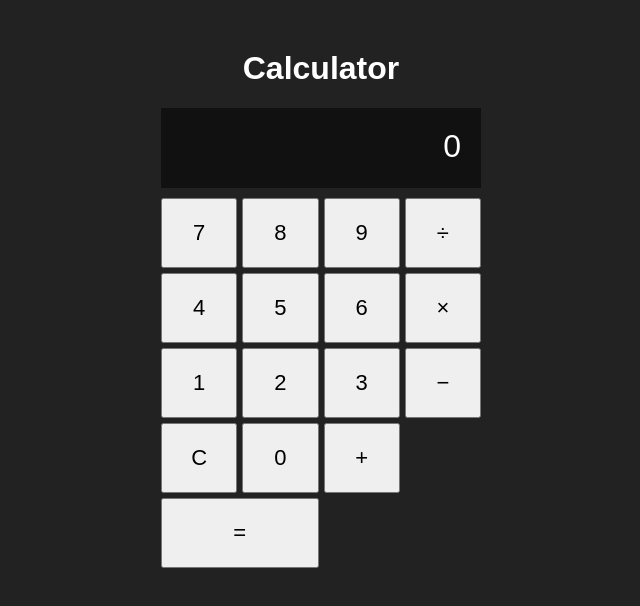
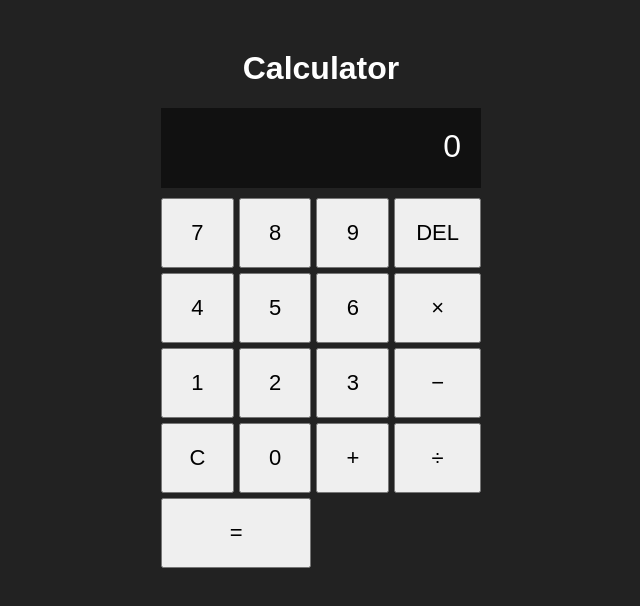
Before and after one commit to czcarrizales/cmps3350-mini-project, a React (Vite) app in the folder frontend/: page / in a window 1280 px wide. Shown: the top 606 px of the page, without its empty margins (319-959 px from the left). Built offline with nearby package versions, Linux system fonts and the light colour scheme.

Commit message:
add delete function and future equal function

```diff
--- a/frontend/src/App.tsx
+++ b/frontend/src/App.tsx
@@ -75,6 +75,14 @@ function App() {
 
   };
 
+  const handleDeleteKey= () => {
+    setDisplay(display.slice(0, -1));
+  }
+
+  const handleEqualKey = () => {
+
+  }
+
   return (
     <div className="calculator">
       <h1>Calculator</h1>
@@ -85,7 +93,8 @@ function App() {
         <button onClick={() => handleButtonClick("7")}>7</button>
         <button onClick={() => handleButtonClick("8")}>8</button>
         <button onClick={() => handleButtonClick("9")}>9</button>
-        <button onClick={() => handleButtonClick("÷")}>÷</button>
+        <button onClick={() => handleDeleteKey()}>DEL</button>
+
 
         <button onClick={() => handleButtonClick("4")}>4</button>
         <button onClick={() => handleButtonClick("5")}>5</button>
@@ -100,6 +109,7 @@ function App() {
         <button onClick={() => handleButtonClick("C")}>C</button>
         <button onClick={() => handleButtonClick("0")}>0</button>
         <button onClick={() => handleButtonClick("+")}>+</button>
+        <button onClick={() => handleButtonClick("÷")}>÷</button>
         <button className="equals" onClick={() => handleButtonClick("=")}>
           =
         </button>
```
